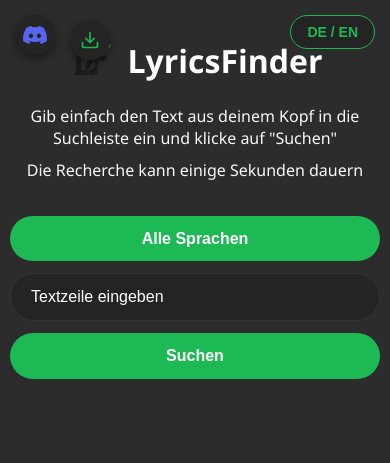
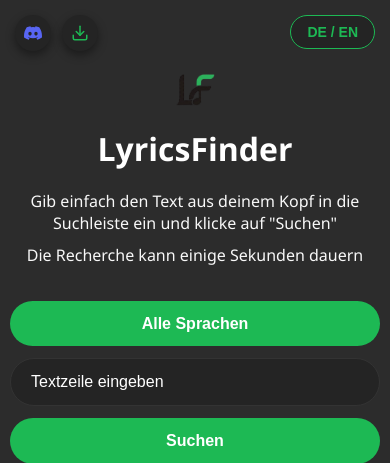
Before and after one commit to realkek2010/LyricsFinder, a Flask app: page / in a window 390 px wide. Shown: the top 463 px of the page. Run offline with Flask 3, Linux system fonts and the light colour scheme.

Commit message:
Update index.html
Fixed button problem on mobile devices

```diff
--- a/templates/index.html
+++ b/templates/index.html
@@ -8,6 +8,56 @@
     <link rel="stylesheet" href="/static/style.css">
     <link rel="manifest" href="/static/manifest.json">
     <style>
+        /* --- Top Navigation Links (Discord + Download Container) --- */
+        .top-left-nav {
+            position: fixed !important;
+            top: 20px !important;
+            left: 20px !important;
+            display: flex !important;
+            align-items: center !important;
+            gap: 12px !important;
+            z-index: 9999 !important;
+        }
+
+        .discord-link,
+        .download-link {
+            display: inline-flex;
+            align-items: center;
+            justify-content: center;
+            width: 40px;
+            height: 40px;
+            background-color: #2b2d31;
+            color: #ffffff;
+            border-radius: 50%;
+            text-decoration: none;
+            transition: background-color 0.2s, transform 0.2s;
+        }
+
+        .discord-link:hover,
+        .download-link:hover {
+            background-color: #35373c;
+            transform: scale(1.08);
+        }
+
+        .discord-link:active,
+        .download-link:active {
+            transform: scale(0.95);
+        }
+
+        .discord-icon {
+            width: 20px;
+            height: 20px;
+        }
+
+        /* --- Header Abstand (Verhindert Logo-Überlappung) --- */
+        .header-container {
+            margin-top: 60px;
+            display: flex;
+            flex-direction: column;
+            align-items: center;
+        }
+
+        /* --- Cards & Buttons --- */
         .card {
             position: relative;
         }
@@ -67,33 +117,6 @@
             z-index: 1000;
         }
 
-        /* --- Neuer Download Button Styling --- */
-        .download-link {
-            position: fixed;
-            top: 20px;
-            left: 70px; /* Platziert den Button direkt neben dem Discord-Button */
-            display: inline-flex;
-            align-items: center;
-            justify-content: center;
-            width: 40px;
-            height: 40px;
-            background-color: #2b2d31;
-            color: #ffffff;
-            border-radius: 50%;
-            text-decoration: none;
-            transition: background-color 0.2s, transform 0.2s;
-            z-index: 1000;
-        }
-
-        .download-link:hover {
-            background-color: #35373c;
-            transform: scale(1.08);
-        }
-
-        .download-link:active {
-            transform: scale(0.95);
-        }
-
         /* --- Standard-Animation beim Seitenstart --- */
         .animated-title span {
             display: inline-block;
@@ -120,7 +143,7 @@
 
         /* --- Spotify-Grüner Glanzeffekt bei Treffern --- */
         .animated-title.success span {
-            animation: none; /* Wellen-Animation stoppen */
+            animation: none;
             background: linear-gradient(110deg, #1db954 30%, #ffffff 50%, #1db954 70%);
             background-size: 200% auto;
             -webkit-background-clip: text;
@@ -138,6 +161,31 @@
                 background-position: -200% center;
             }
         }
+
+        /* --- Responsive Anpassung für Mobile Geräte --- */
+        @media (max-width: 600px) {
+            .top-left-nav {
+                top: 12px !important;
+                left: 12px !important;
+                gap: 8px !important;
+            }
+
+            .discord-link,
+            .download-link {
+                width: 36px;
+                height: 36px;
+            }
+
+            .discord-icon,
+            .download-link svg {
+                width: 18px;
+                height: 18px;
+            }
+
+            .header-container {
+                margin-top: 50px;
+            }
+        }
     </style>
 </head>
 <body>
@@ -147,14 +195,14 @@
         <button id="langToogleBtn" onclick="toogleLanguage()">DE / EN</button>
     </div>
 
-    <!-- Discord Button Oben Links -->
+    <!-- Navigation Oben Links (Discord & Download) -->
+    <div class="top-left-nav">
         <a href="https://discord.gg/bhyqq4D9Ab" target="_blank" rel="noopener" class="discord-link" title="Discord (Soon)">
             <svg class="discord-icon" xmlns="http://www.w3.org/2000/svg" viewBox="0 0 127.14 96.36" aria-hidden="true">
                 <path fill="currentColor" d="M107.7 8.07A105.15 105.15 0 0 0 81.47 0a72.06 72.06 0 0 0-3.36 6.83 97.68 97.68 0 0 0-29.11 0A72.37 72.37 0 0 0 45.64 0a105.89 105.89 0 0 0-26.25 8.09C2.79 32.65-1.71 56.6.54 80.21a105.73 105.73 0 0 0 32.17 16.15 77.7 77.7 0 0 0 6.89-11.11 68.42 68.42 0 0 1-10.85-5.18c.91-.66 1.8-1.34 2.66-2a75.57 75.57 0 0 0 64.32 0c.87.68 1.76 1.36 2.66 2a68.68 68.68 0 0 1-10.87 5.19 77 77 0 0 0 6.89 11.1 105.25 105.25 0 0 0 32.19-16.14c2.64-27.38-4.51-51.11-18.91-72.15ZM42.45 65.69c-6.32 0-11.51-5.8-11.51-12.92s5.08-12.92 11.51-12.92c6.48 0 11.62 5.86 11.51 12.92 0 7.12-5.08 12.92-11.51 12.92Zm42.24 0c-6.32 0-11.51-5.8-11.51-12.92s5.08-12.92 11.51-12.92c6.48 0 11.62 5.86 11.51 12.92 0 7.12-5.03 12.92-11.51 12.92Z"/>
             </svg>
         </a>
 
-    <!-- Neuer Download Button direkt neben Discord -->
         <a href="download" class="download-link" title="Download">
             <svg viewBox="0 0 24 24" width="20" height="20" fill="none" stroke="currentColor" stroke-width="2" stroke-linecap="round" stroke-linejoin="round">
                 <path d="M21 15v4a2 2 0 0 1-2 2H5a2 2 0 0 1-2-2v-4"></path>
@@ -162,6 +210,7 @@
                 <line x1="12" y1="15" x2="12" y2="3"></line>
             </svg>
         </a>
+    </div>
 
     <main class="main-content">
         <!-- Header-Bereich mit Logo und Name -->
```
Lines whose indentation alone changed are shown as unchanged.
